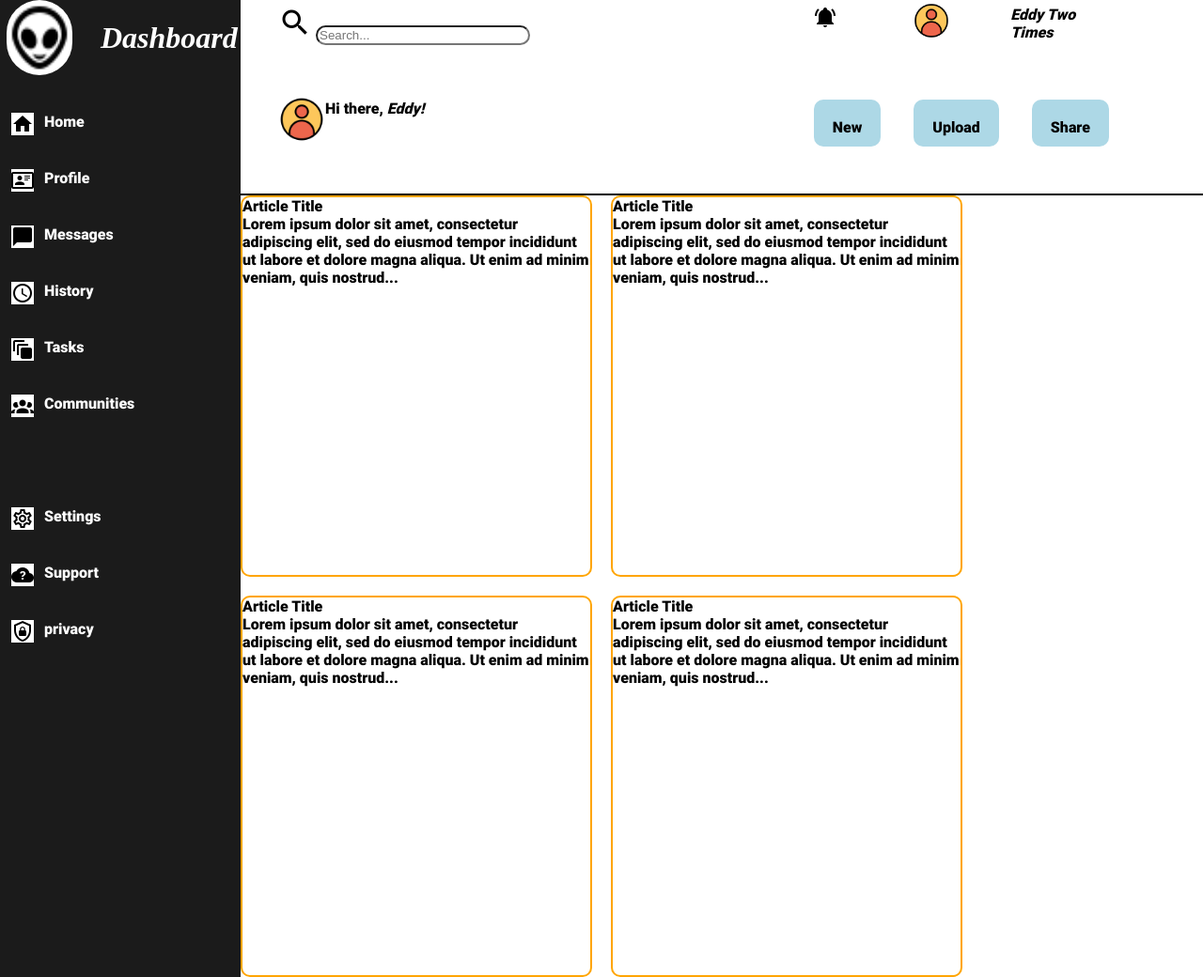
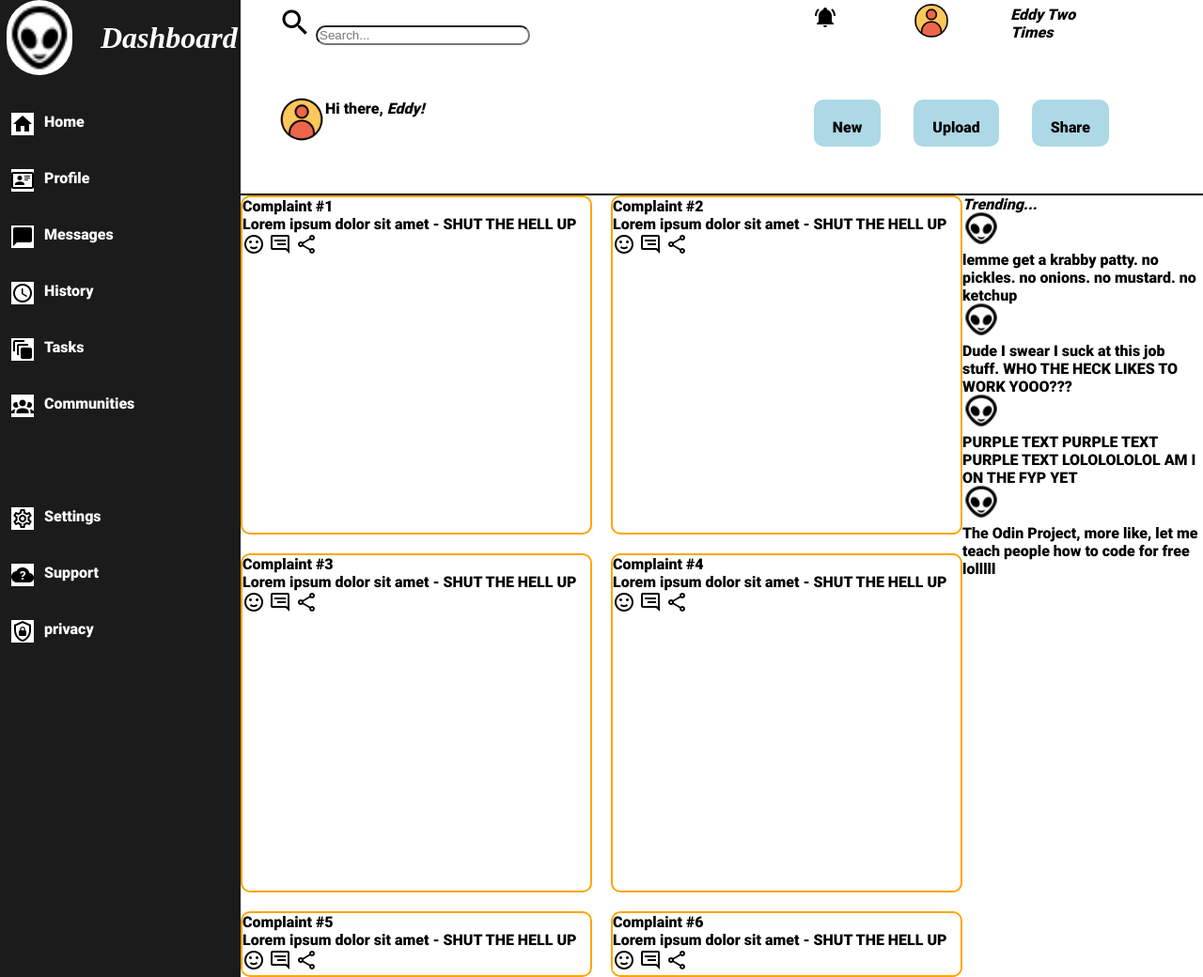
Before and after one commit to tSwizzz/admin-dashboard-TOP, a plain HTML site: page index.html in a window 1280 px wide. Shown: the whole page at 94% size. Drawn offline with Linux system fonts and the light colour scheme.

Commit message:
done, may style more in future

```diff
--- a/index.html
+++ b/index.html
@@ -58,6 +58,7 @@
             </div>
         </div>
 
+
         <div class = "header">
             <div class = "search">
                 <img class = "magnify" src = ./logos/magnify.png>
@@ -70,31 +71,91 @@
             </div>
             <div class = "userProfileDisplay">
                 <img class = "profileIcon" id = "biggerProfileIcon" src = ./logos/profileIcon.png>
-                <p class = "userProfileMessage"> Hi there, <em>Eddy!</em></p>
+                <p class = "userProfileMessage"> Hi there, <strong><em>Eddy!</em></strong></p>
             </div>
             <div class = "userActivities">
-                <p class = "activity">New</p>
-                <p class = "activity">Upload</p>
-                <p class = "activity">Share</p>
+                <p class = "activity"><strong>New</strong></p>
+                <p class = "activity"><strong>Upload</strong></p>
+                <p class = "activity"><strong>Share</strong></p>
             </div>
         </div>
 
+
         <div class="cards">
             <div class="card">
-                <p class="title">Article Title</p>
-                <p>Lorem ipsum dolor sit amet, consectetur adipiscing elit, sed do eiusmod tempor incididunt ut labore et dolore magna aliqua. Ut enim ad minim veniam, quis nostrud...</p>
+                <p class="title">Complaint #1</p>
+                <p>Lorem ipsum dolor sit amet - SHUT THE HELL UP</p>
+                <div class = "cardIcons">
+                    <img class = "smile" src = ./logos/smile.png>
+                    <img class = "reply" src = ./logos/reply.png>
+                    <img class = "share" src = ./logos/share.png>
+                </div>
             </div>
             <div class="card">
-                <p class="title">Article Title</p>
-                <p>Lorem ipsum dolor sit amet, consectetur adipiscing elit, sed do eiusmod tempor incididunt ut labore et dolore magna aliqua. Ut enim ad minim veniam, quis nostrud...</p>
+                <p class="title">Complaint #2</p>
+                <p>Lorem ipsum dolor sit amet - SHUT THE HELL UP</p>
+                <div class = "cardIcons">
+                    <img class = "smile" src = ./logos/smile.png>
+                    <img class = "reply" src = ./logos/reply.png>
+                    <img class = "share" src = ./logos/share.png>
+                </div>
             </div>
             <div class="card">
-                <p class="title">Article Title</p>
-                <p>Lorem ipsum dolor sit amet, consectetur adipiscing elit, sed do eiusmod tempor incididunt ut labore et dolore magna aliqua. Ut enim ad minim veniam, quis nostrud...</p>
+                <p class="title">Complaint #3</p>
+                <p>Lorem ipsum dolor sit amet - SHUT THE HELL UP</p>
+                <div class = "cardIcons">
+                    <img class = "smile" src = ./logos/smile.png>
+                    <img class = "reply" src = ./logos/reply.png>
+                    <img class = "share" src = ./logos/share.png>
+                </div>
             </div>
             <div class="card">
-                <p class="title">Article Title</p>
-                <p>Lorem ipsum dolor sit amet, consectetur adipiscing elit, sed do eiusmod tempor incididunt ut labore et dolore magna aliqua. Ut enim ad minim veniam, quis nostrud...</p>
+                <p class="title">Complaint #4</p>
+                <p>Lorem ipsum dolor sit amet - SHUT THE HELL UP</p>
+                <div class = "cardIcons">
+                    <img class = "smile" src = ./logos/smile.png>
+                    <img class = "reply" src = ./logos/reply.png>
+                    <img class = "share" src = ./logos/share.png>
+                </div>
+            </div>
+            <div class="card">
+                <p class="title">Complaint #5</p>
+                <p>Lorem ipsum dolor sit amet - SHUT THE HELL UP</p>
+                <div class = "cardIcons">
+                    <img class = "smile" src = ./logos/smile.png>
+                    <img class = "reply" src = ./logos/reply.png>
+                    <img class = "share" src = ./logos/share.png>
+                </div>
+            </div>
+            <div class="card">
+                <p class="title">Complaint #6</p>
+                <p>Lorem ipsum dolor sit amet - SHUT THE HELL UP</p>
+                <div class = "cardIcons">
+                    <img class = "smile" src = ./logos/smile.png>
+                    <img class = "reply" src = ./logos/reply.png>
+                    <img class = "share" src = ./logos/share.png>
+                </div>
+            </div>
+        </div>
+
+
+        <div class = "trending">
+            <p class = "trendingTitle"><em>Trending...</em></p>
+            <div class = "trendingCard">
+                <img class = "profileIcon" src = ./logos/alien.png>
+                <p class = "trendingBody" id = "orange">lemme get a krabby patty. no pickles. no onions. no mustard. no ketchup</p>
+            </div>
+            <div class = "trendingCard">
+                <img class = "profileIcon" src = ./logos/alien.png>
+                <p class = "trendingBody" id = "blue">Dude I swear I suck at this job stuff. WHO THE HECK LIKES TO WORK YOOO???</p>
+            </div>
+            <div class = "trendingCard">
+                <img class = "profileIcon" src = ./logos/alien.png>
+                <p class = "trendingBody" id = "purple">PURPLE TEXT PURPLE TEXT PURPLE TEXT LOLOLOLOLOL AM I ON THE FYP YET</p>
+            </div>
+            <div class = "trendingCard">
+                <img class = "profileIcon" src = ./logos/alien.png>
+                <p class = "trendingBody" id = "red">The Odin Project, more like, let me teach people how to code for free lolllll</p>
             </div>
         </div>
     </div>
```
